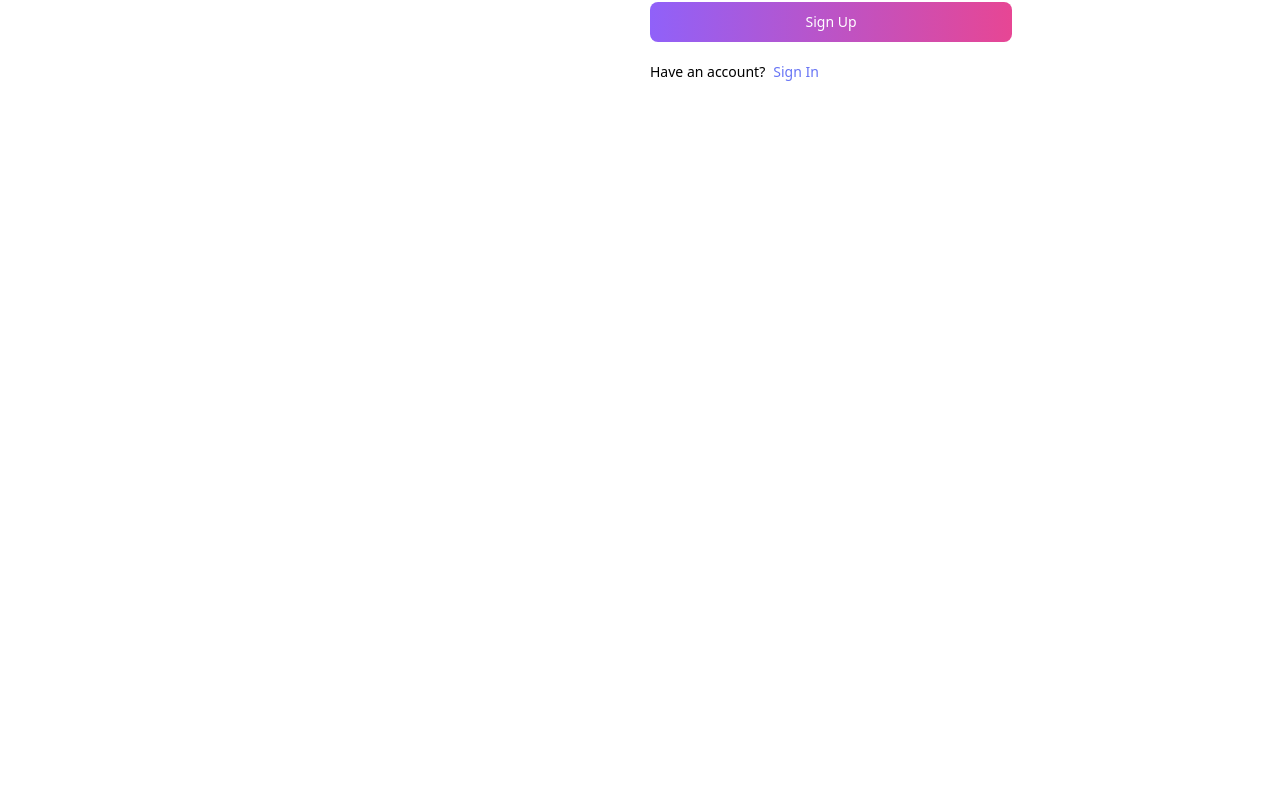
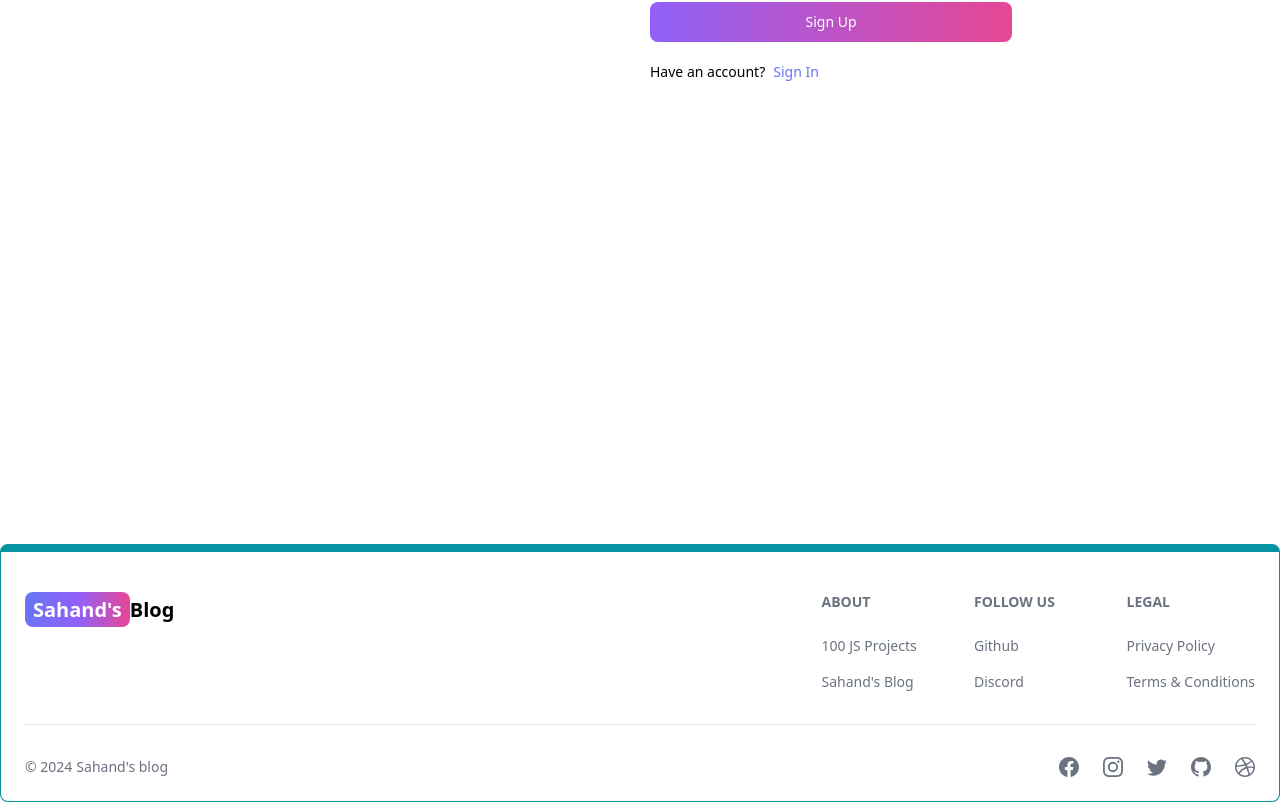
Before and after one commit to mohammaduamhar/MERN-Blog-Page, a React (Vite) app in the folder client/: page /sign-Up in a window 1280 px wide. Shown: the part 400-1202 px from the top of the page. Before the commit the page ends 944 px from the top, so only its background shows below. Built offline with nearby package versions, Linux system fonts and the light colour scheme.

Commit message:
add Signup function and create footer

```diff
--- a/client/package.json
+++ b/client/package.json
@@ -10,6 +10,7 @@
     "preview": "vite preview"
   },
   "dependencies": {
+    "axios": "^1.6.7",
     "flowbite-react": "^0.7.2",
     "react": "^18.2.0",
     "react-dom": "^18.2.0",
--- a/client/src/App.jsx
+++ b/client/src/App.jsx
@@ -6,7 +6,7 @@
 import Dashboard from './pages/Dashboard'
 import Projects from './pages/Projects'
 import Header from './components/Header'
-
+import Footer from './components/Footer';
 
  function App() {
   return (
@@ -20,7 +20,7 @@
       <Route path="/sign-up" element={<SignUp />} />
       <Route path="/dashboard" element={<Dashboard />} />
     </Routes>
-
+    <Footer />
     </BrowserRouter>
   )
 }
--- /dev/null
+++ b/client/src/components/Footer.jsx
@@ -0,0 +1,81 @@
+import { Footer } from 'flowbite-react';
+import { Link } from 'react-router-dom';
+import { BsFacebook, BsInstagram, BsTwitter, BsGithub, BsDribbble } from 'react-icons/bs';
+export default function FooterCom() {
+  return (
+    <Footer container className='border border-t-8 border-teal-500'>
+      <div className='w-full max-w-7xl mx-auto'>
+        <div className='grid w-full justify-between sm:flex md:grid-cols-1'>
+          <div className='mt-5'>
+            <Link
+              to='/'
+              className='self-center whitespace-nowrap text-lg sm:text-xl font-semibold dark:text-white'
+            >
+              <span className='px-2 py-1 bg-gradient-to-r from-indigo-500 via-purple-500 to-pink-500 rounded-lg text-white'>
+                Sahand's
+              </span>
+              Blog
+            </Link>
+          </div>
+          <div className='grid grid-cols-2 gap-8 mt-4 sm:grid-cols-3 sm:gap-6'>
+            <div>
+              <Footer.Title title='About' />
+              <Footer.LinkGroup col>
+                <Footer.Link
+                  href='https://www.100jsprojects.com'
+                  target='_blank'
+                  rel='noopener noreferrer'
+                >
+                  100 JS Projects
+                </Footer.Link>
+                <Footer.Link
+                  href='/about'
+                  target='_blank'
+                  rel='noopener noreferrer'
+                >
+                  Sahand's Blog
+                </Footer.Link>
+              </Footer.LinkGroup>
+            </div>
+            <div>
+              <Footer.Title title='Follow us' />
+              <Footer.LinkGroup col>
+                <Footer.Link
+                  href='https://www.github.com/sahandghavidel'
+                  target='_blank'
+                  rel='noopener noreferrer'
+                >
+                  Github
+                </Footer.Link>
+                <Footer.Link href='#'>Discord</Footer.Link>
+              </Footer.LinkGroup>
+            </div>
+            <div>
+              <Footer.Title title='Legal' />
+              <Footer.LinkGroup col>
+                <Footer.Link href='#'>Privacy Policy</Footer.Link>
+                <Footer.Link href='#'>Terms &amp; Conditions</Footer.Link>
+              </Footer.LinkGroup>
+            </div>
+          </div>
+        </div>
+        <Footer.Divider />
+        <div className='w-full sm:flex sm:items-center sm:justify-between'>
+          <Footer.Copyright
+            href='#'
+            by="Sahand's blog"
+            year={new Date().getFullYear()}
+          />
+          <div className="flex gap-6 sm:mt-0 mt-4 sm:justify-center">
+            <Footer.Icon href='#' icon={BsFacebook}/>
+            <Footer.Icon href='#' icon={BsInstagram}/>
+            <Footer.Icon href='#' icon={BsTwitter}/>
+            <Footer.Icon href='https://github.com/sahandghavidel' icon={BsGithub}/>
+            <Footer.Icon href='#' icon={BsDribbble}/>
+
+          </div>
+        </div>
+      </div>
+    </Footer>
+  );
+}
--- a/client/src/pages/SignUp.jsx
+++ b/client/src/pages/SignUp.jsx
@@ -1,9 +1,49 @@
-import { Label, TextInput } from "flowbite-react";
-import React from "react";
-import { Link } from "react-router-dom";
-import {Button} from 'flowbite-react'
+import { Alert, Label, Spinner, TextInput } from "flowbite-react";
+import React, { useState } from "react";
+import { Link, useNavigate } from "react-router-dom";
+import { Button } from "flowbite-react";
+import axios from 'axios';
 
 export default function SignUp() {
+  const [formData, setFormData] = useState({});
+  const [errorMessage, setErrorMessage] = useState(null);
+  const [loading, setLoading] = useState(false);
+  const navigate = useNavigate();
+
+
+
+  const handleChange = (e) => {
+    setErrorMessage(null);
+    setFormData({
+      ...formData,
+      [e.target.id]: e.target.value.trim(),
+    });
+  };
+
+  const handleSubmit = async (e) => {
+    e.preventDefault();
+
+    if (!formData.username || !formData.email || !formData.password) {
+      setErrorMessage("All fields are required");
+      return;
+    }
+
+    try {
+      setLoading(true)
+      const res = await axios.post("api/auth/signup", formData, {
+        headers: { "Content-Type": "application/json" },
+      });
+
+      setLoading(false)
+      navigate('/sign-in')
+
+    } catch (error) {
+      setErrorMessage(error.response.data.message)
+      setLoading(false)
+    }
+  }
+
+
   return (
     <div className="min-h-screen mt-20">
       <div className="flex p-3 max-w-3xl mx-auto flex-col md:flex-row md:items-center gap-5">
@@ -23,7 +63,7 @@
         </div>
         {/* right */}
         <div className="flex-1">
-          <form className="flex flex-col gap-4">
+          <form className="flex flex-col gap-4" onSubmit={handleSubmit}>
             <div className="">
               <Label value="Username" />
               <TextInput
@@ -31,27 +71,47 @@
                 placeholder="Username"
                 className="w-full"
                 id="username"
+                onChange={handleChange}
               />
             </div>
             <div className="">
               <Label value="Email" />
               <TextInput
-                type="text"
+                type="email"
                 placeholder="Email"
                 className="w-full"
                 id="email"
+                onChange={handleChange}
               />
             </div>
             <div className="">
               <Label value="Password" />
               <TextInput
-                type="text"
+                type="password"
                 placeholder="Password"
                 className="w-full"
                 id="password"
+                onChange={handleChange}
               />
             </div>
-            <Button gradientDuoTone="purpleToPink" className="w-full" type="sumbit">Sign Up</Button>
+            {
+              errorMessage && <Alert className="mt-2" color='failure'>{errorMessage} </Alert>
+
+            }
+            <Button
+              gradientDuoTone="purpleToPink"
+              className="w-full"
+              type="sumbit"
+              disabled={loading}
+            >
+             {
+              loading ? (<> <Spinner color="white" size="sm" />
+              <span className="pl-2">Loading...</span></>
+
+              ) : "Sign Up"
+             }
+
+            </Button>
           </form>
           <div className=" flex gap-2 text-sm mt-5">
             <span >Have an account?</span>
--- a/client/vite.config.js
+++ b/client/vite.config.js
@@ -1,7 +1,16 @@
-import { defineConfig } from 'vite'
-import react from '@vitejs/plugin-react-swc'
+import { defineConfig } from 'vite';
+import react from '@vitejs/plugin-react-swc';
 
 // https://vitejs.dev/config/
 export default defineConfig({
+  server: {
+    proxy: {
+      '/api': {
+        target: 'http://localhost:3000',
+
+        secure: false,
+      },
+    },
+  },
   plugins: [react()],
-})
+});
```
Also changed, not shown: 2 other files (tests, documents, lock files or other folders).
